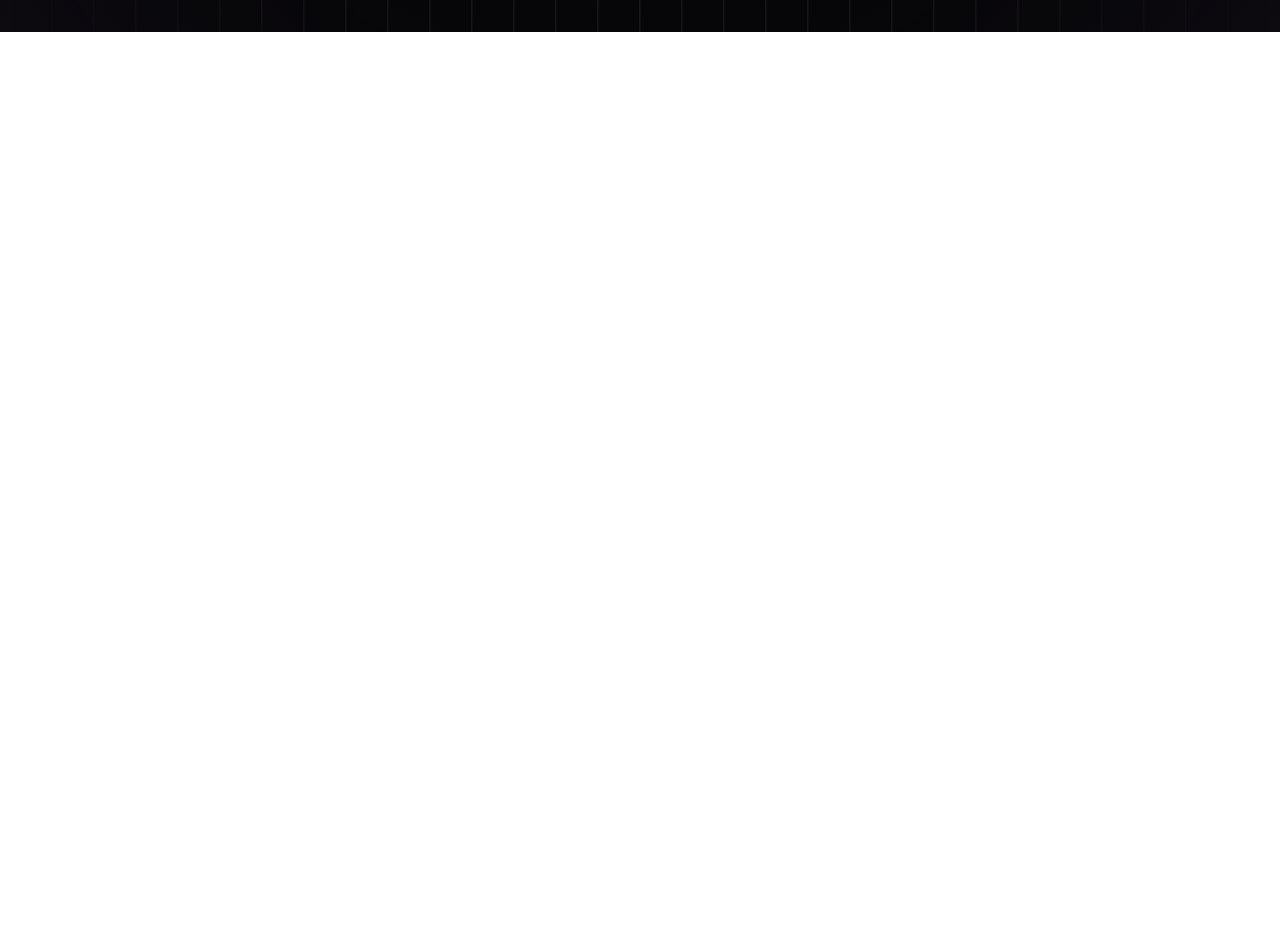
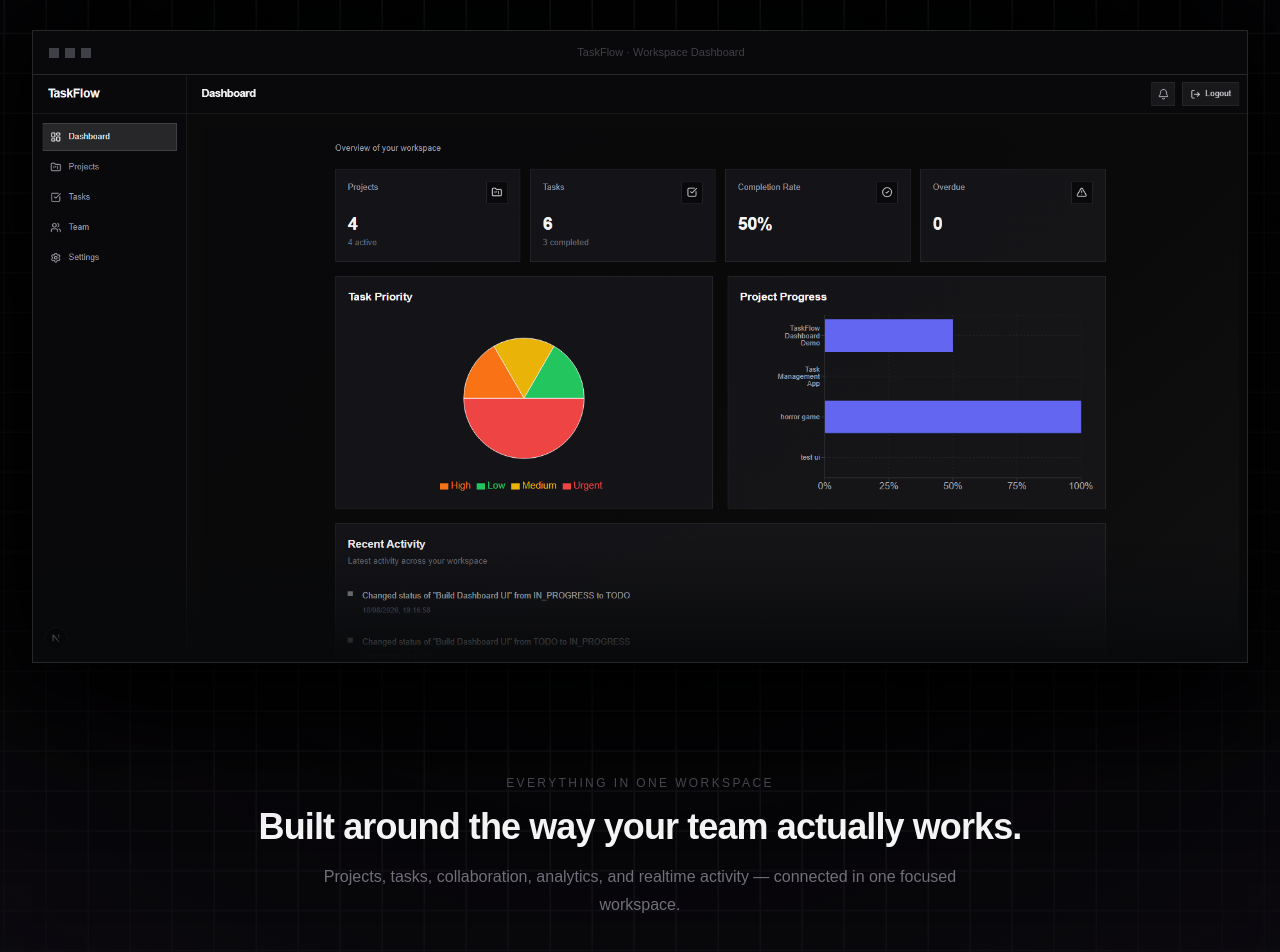
Before and after one commit to utsavanand131/taskflow, a Next.js app: page / in a window 1280 px wide. Shown: the part 768-1720 px from the top of the page. Before the commit the page ends 800 px from the top, so only its background shows below. Built offline with nearby package versions, Linux system fonts and the light colour scheme; no server answers.

Commit message:
feat: add taskflow landing page preview

```diff
--- a/app/page.tsx
+++ b/app/page.tsx
@@ -1,5 +1,6 @@
 "use client";
 
+import Image from "next/image";
 import Link from "next/link";
 import { ArrowRight } from "lucide-react";
 import ShapeGrid from "@/components/ShapeGrid";
@@ -7,7 +8,7 @@ import ShapeGrid from "@/components/ShapeGrid";
 export default function Home() {
   return (
     <main className="relative min-h-screen overflow-hidden bg-[#08090b] text-zinc-100">
-      {/* ShapeGrid Background */}
+      {/* Hero background */}
       <div className="absolute inset-0">
         <ShapeGrid
           speed={0.35}
@@ -20,13 +21,13 @@ export default function Home() {
         />
       </div>
 
-      {/* Dark overlay */}
+      {/* Dark overlay - does not block ShapeGrid interaction */}
       <div className="pointer-events-none absolute inset-0 bg-black/30" />
 
-      {/* Hero content */}
-      <div className="pointer-events-none relative z-10 mx-auto flex min-h-screen max-w-6xl flex-col">
+      {/* Main content */}
+      <div className="pointer-events-none relative z-10">
         {/* Navbar */}
-        <header className="flex items-center justify-between px-5 py-6 md:px-8">
+        <header className="mx-auto flex max-w-7xl items-center justify-between px-5 py-6 md:px-8">
           <Link
             href="/"
             className="pointer-events-auto text-xl font-semibold tracking-tight text-white"
@@ -52,7 +53,7 @@ export default function Home() {
         </header>
 
         {/* Hero */}
-        <section className="flex flex-1 items-center justify-center px-5 py-20 text-center md:px-8">
+        <section className="mx-auto flex min-h-[calc(100vh-88px)] max-w-6xl items-center justify-center px-5 py-20 text-center md:px-8">
           <div className="max-w-4xl">
             <div className="inline-flex border border-zinc-800 bg-black/60 px-3 py-1.5 text-xs uppercase tracking-[0.2em] text-zinc-500 backdrop-blur-sm">
               Project management for modern teams
@@ -96,6 +97,59 @@ export default function Home() {
             </p>
           </div>
         </section>
+
+        {/* Dashboard Preview */}
+        <section id="product" className="mx-auto max-w-7xl px-5 pb-28 md:px-8">
+          <div className="relative">
+            {/* Large soft shadow */}
+            <div className="pointer-events-none absolute -inset-10 -z-10 bg-black/80 blur-3xl" />
+
+            {/* Product frame */}
+            <div className="overflow-hidden border border-zinc-800 bg-zinc-950 shadow-[0_50px_140px_rgba(0,0,0,0.8)]">
+              {/* Browser bar */}
+              <div className="flex h-11 items-center border-b border-zinc-800 bg-zinc-950 px-4">
+                <div className="flex gap-1.5">
+                  <span className="h-2.5 w-2.5 bg-zinc-700" />
+                  <span className="h-2.5 w-2.5 bg-zinc-700" />
+                  <span className="h-2.5 w-2.5 bg-zinc-700" />
+                </div>
+
+                <div className="mx-auto hidden text-[11px] text-zinc-700 sm:block">
+                  TaskFlow · Workspace Dashboard
+                </div>
+              </div>
+
+              <div className="relative">
+                <Image
+                  src="/taskflow-dashboard.png"
+                  alt="TaskFlow dashboard"
+                  width={1920}
+                  height={1080}
+                  priority
+                  className="block h-auto w-full"
+                />
+
+                <div className="pointer-events-none absolute inset-x-0 bottom-0 h-32 bg-gradient-to-t from-[#08090b] via-[#08090b]/40 to-transparent" />
+              </div>
+            </div>
+          </div>
+        </section>
+
+        {/* Intro to features */}
+        <section className="mx-auto max-w-4xl px-5 pb-28 text-center md:px-8">
+          <p className="text-xs uppercase tracking-[0.2em] text-zinc-600">
+            Everything in one workspace
+          </p>
+
+          <h2 className="mt-4 text-3xl font-semibold tracking-tight text-white sm:text-4xl">
+            Built around the way your team actually works.
+          </h2>
+
+          <p className="mx-auto mt-4 max-w-2xl text-sm leading-7 text-zinc-500 sm:text-base">
+            Projects, tasks, collaboration, analytics, and realtime activity —
+            connected in one focused workspace.
+          </p>
+        </section>
       </div>
     </main>
   );
```
Also changed, not shown: public/taskflow-dashboard.png (added).
